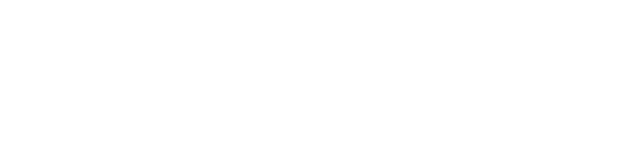
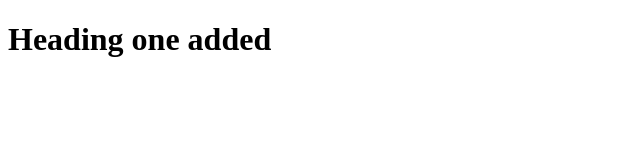
Before and after one commit to ishita2290/meeting-app_backend, a plain HTML site: page index.html in a window 1280 px wide. Shown: the whole page, without its empty margins (0-640 px from the left). Drawn offline with Linux system fonts and the light colour scheme.

Commit message:
[h1 added]

```diff
--- a/index.html
+++ b/index.html
@@ -6,6 +6,6 @@
     <title>Document</title>
 </head>
 <body>
-
+    <h1>Heading one added</h1>
 </body>
 </html>
```
